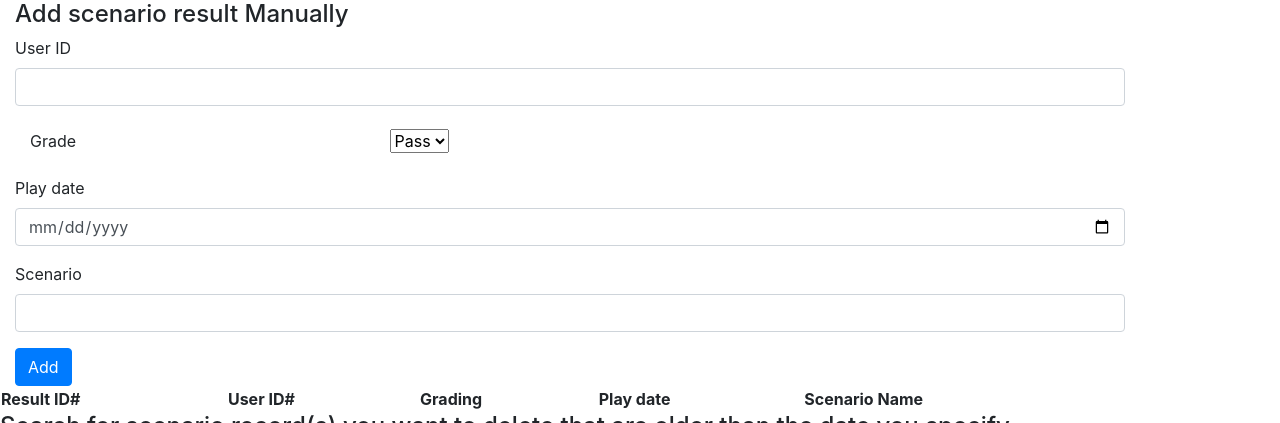
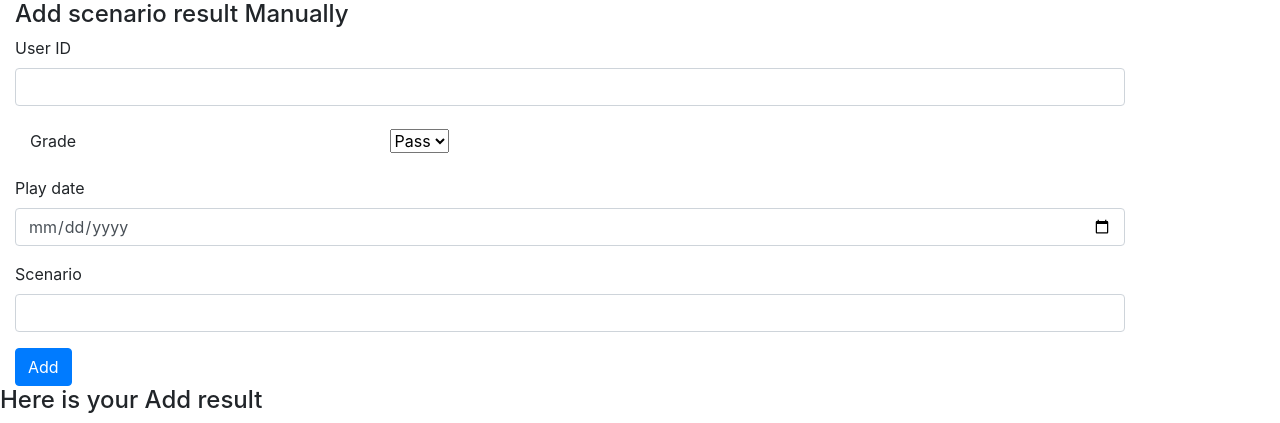
Before and after one commit to nguyeti4/cs340, a Flask app: page /simulators in a window 1280 px wide. Shown: the part 250-673 px from the top of the page. Run offline with Flask 2, Linux system fonts and the light colour scheme; lists and menus that the app fills with data are empty; some libraries are stand-ins or nearby versions.

Commit message:
Update simulators.html

```diff
--- a/templates/simulators.html
+++ b/templates/simulators.html
@@ -42,6 +42,7 @@
 </form>
 
 <table class="container" class="table table-striped" style="margin-left: 0;">
+  <h4>Here is your Add result</h4>
   <thead>
     <tr>
       <th scope="col">Result ID#</th>
```
